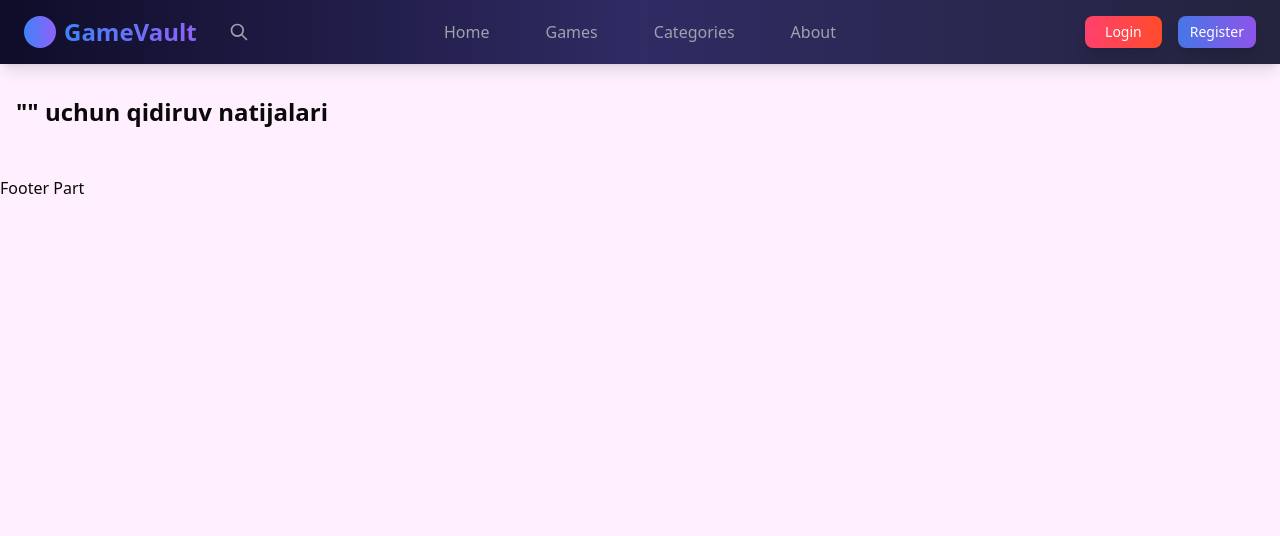
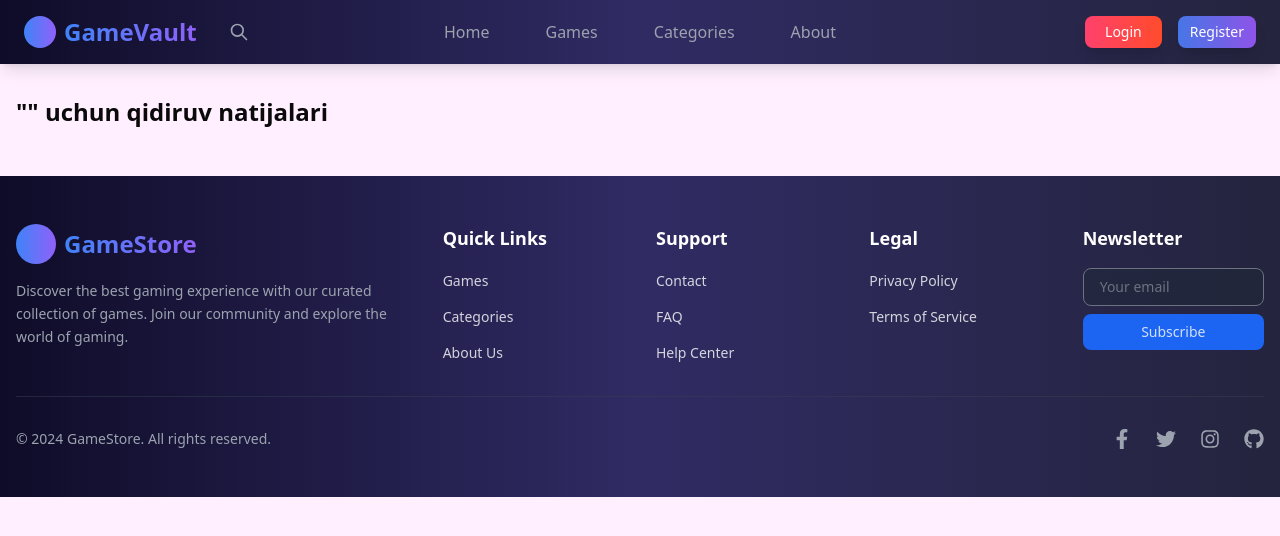
Before and after one commit to Eshkhuvvatofff/GameVault, a React (Vite) app: page /search in a window 1280 px wide. Shown: the top 536 px of the page. Built offline with nearby package versions, Linux system fonts and the light colour scheme.

Commit message:
burger fixed

```diff
--- a/src/components/footer/Footer.tsx
+++ b/src/components/footer/Footer.tsx
@@ -1,11 +1,138 @@
-import React from 'react'
+import React from 'react';
+import { Link } from 'react-router-dom';
+import { FaFacebookF, FaTwitter, FaInstagram, FaGithub } from 'react-icons/fa';
 
 const Footer = () => {
   return (
-    <div>
-      <h1>Footer Part</h1>
-    </div>
-  )
-}
+    <footer className="bg-gradient-to-r from-[#0f0c29] via-[#302b63] to-[#24243e] text-white/80">
+      <div className="mx-auto w-full max-w-screen-xl px-4 py-12">
+        {/* Top Section */}
+        <div className="grid grid-cols-1 gap-12 md:grid-cols-2 lg:grid-cols-6 lg:gap-8">
+          {/* Logo & Description */}
+          <div className="lg:col-span-2">
+            <Link to="/" className="flex items-center space-x-2">
+              <div className="w-10 h-10 bg-gradient-to-r from-blue-500 to-purple-500 rounded-full"></div>
+              <span className="text-2xl font-extrabold text-transparent bg-clip-text bg-gradient-to-r from-blue-500 to-purple-500">
+                GameStore
+              </span>
+            </Link>
+            <p className="mt-4 text-sm text-gray-400 leading-relaxed max-w-md">
+              Discover the best gaming experience with our curated collection of games.
+              Join our community and explore the world of gaming.
+            </p>
+          </div>
 
-export default Footer
+          {/* Quick Links */}
+          <div className="lg:col-span-1">
+            <h3 className="text-lg font-semibold text-white mb-4">Quick Links</h3>
+            <ul className="space-y-3">
+              <li>
+                <Link to="/games" className="text-sm hover:text-blue-400 transition-colors">
+                  Games
+                </Link>
+              </li>
+              <li>
+                <Link to="/categories" className="text-sm hover:text-blue-400 transition-colors">
+                  Categories
+                </Link>
+              </li>
+              <li>
+                <Link to="/about" className="text-sm hover:text-blue-400 transition-colors">
+                  About Us
+                </Link>
+              </li>
+            </ul>
+          </div>
+
+          {/* Support */}
+          <div className="lg:col-span-1">
+            <h3 className="text-lg font-semibold text-white mb-4">Support</h3>
+            <ul className="space-y-3">
+              <li>
+                <Link to="/contact" className="text-sm hover:text-blue-400 transition-colors">
+                  Contact
+                </Link>
+              </li>
+              <li>
+                <Link to="/faq" className="text-sm hover:text-blue-400 transition-colors">
+                  FAQ
+                </Link>
+              </li>
+              <li>
+                <Link to="/help" className="text-sm hover:text-blue-400 transition-colors">
+                  Help Center
+                </Link>
+              </li>
+            </ul>
+          </div>
+
+          {/* Legal */}
+          <div className="lg:col-span-1">
+            <h3 className="text-lg font-semibold text-white mb-4">Legal</h3>
+            <ul className="space-y-3">
+              <li>
+                <Link to="/privacy" className="text-sm hover:text-blue-400 transition-colors">
+                  Privacy Policy
+                </Link>
+              </li>
+              <li>
+                <Link to="/terms" className="text-sm hover:text-blue-400 transition-colors">
+                  Terms of Service
+                </Link>
+              </li>
+            </ul>
+          </div>
+
+          {/* Newsletter */}
+          <div className="lg:col-span-1">
+            <h3 className="text-lg font-semibold text-white mb-4">Newsletter</h3>
+            <form className="mt-2">
+              <div className="flex flex-col space-y-2">
+                <input
+                  type="email"
+                  placeholder="Your email"
+                  className="px-4 py-2 bg-gray-800/50 rounded-lg text-sm focus:outline-none focus:ring-2 focus:ring-blue-500"
+                />
+                <button
+                  type="submit"
+                  className="px-4 py-2 bg-blue-600 hover:bg-blue-700 rounded-lg text-sm font-medium transition-colors"
+                >
+                  Subscribe
+                </button>
+              </div>
+            </form>
+          </div>
+        </div>
+
+        {/* Divider */}
+        <hr className="my-8 border-gray-700/50" />
+
+        {/* Bottom Section */}
+        <div className="flex flex-col items-center space-y-4 sm:flex-row sm:justify-between sm:space-y-0">
+          {/* Copyright */}
+          <div className="text-sm text-gray-400">
+            © {new Date().getFullYear()} GameStore. All rights reserved.
+          </div>
+
+          {/* Social Links */}
+          <div className="flex space-x-6">
+            <a href="#" className="text-gray-400 hover:text-blue-400 transition-colors">
+              <FaFacebookF className="w-5 h-5" />
+            </a>
+            <a href="#" className="text-gray-400 hover:text-blue-400 transition-colors">
+              <FaTwitter className="w-5 h-5" />
+            </a>
+            <a href="#" className="text-gray-400 hover:text-blue-400 transition-colors">
+              <FaInstagram className="w-5 h-5" />
+            </a>
+            <a href="#" className="text-gray-400 hover:text-blue-400 transition-colors">
+              <FaGithub className="w-5 h-5" />
+            </a>
+          </div>
+        </div>
+      </div>
+    </footer>
+  );
+};
+
+export default Footer;
--- a/src/components/header/Header.tsx
+++ b/src/components/header/Header.tsx
@@ -120,26 +120,38 @@ const Header = () => {
 
         {/* Mobile Menu */}
         {isMenuOpen && (
-          <div className="lg:hidden mt-4 pb-4">
+          <div className="lg:hidden absolute top-[60px] left-0 right-0 mt-1 bg-gradient-to-r from-[#0f0c29] via-[#302b63] to-[#24243e] rounded-b-lg shadow-xl z-50">
+            <div className="px-4 py-3">
               <form onSubmit={handleSearch} className="relative mb-4">
                 <input
                   type="text"
                   value={searchQuery}
                   onChange={(e) => setSearchQuery(e.target.value)}
                   placeholder="Search for games..."
-                className="w-full h-10 px-4 bg-gray-700 text-white rounded-lg outline-none focus:outline-none focus:ring-0 focus:border-gray-700"
+                  className="w-full h-10 px-4 bg-gray-700/50 text-white rounded-lg outline-none focus:outline-none focus:ring-0 focus:border-gray-700"
                 />
-              <button type="submit" className="absolute right-3 top-1/2 transform -translate-y-1/2 text-gray-400">
+                <button
+                  type="submit"
+                  className="absolute right-3 top-1/2 transform -translate-y-1/2 text-gray-400"
+                >
                   <svg className="w-5 h-5" fill="none" stroke="currentColor" viewBox="0 0 24 24">
                     <path strokeLinecap="round" strokeLinejoin="round" strokeWidth="2" d="M21 21l-6-6m2-5a7 7 0 11-14 0 7 7 0 0114 0z" />
                   </svg>
                 </button>
               </form>
               <div className="flex flex-col space-y-4">
-              <Link to="/" className="text-gray-300 hover:text-white transition-colors">Home</Link>
-              <Link to="/games" className="text-gray-300 hover:text-white transition-colors">Games</Link>
-              <Link to="/categories" className="text-gray-300 hover:text-white transition-colors">Categories</Link>
-              <Link to="/about" className="text-gray-300 hover:text-white transition-colors">About</Link>
+                <Link to="/" className="text-gray-300 hover:text-white transition-colors">
+                  Home
+                </Link>
+                <Link to="/games" className="text-gray-300 hover:text-white transition-colors">
+                  Games
+                </Link>
+                <Link to="/categories" className="text-gray-300 hover:text-white transition-colors">
+                  Categories
+                </Link>
+                <Link to="/about" className="text-gray-300 hover:text-white transition-colors">
+                  About
+                </Link>
                 <div className="pt-4 flex flex-col space-y-4">
                   <Link
                     to="/login"
@@ -158,6 +170,7 @@ const Header = () => {
                 </div>
               </div>
             </div>
+          </div>
         )}
       </nav>
     </header>
```
Also changed, not shown: src/components/header/head.css (line endings or trailing spaces). Lines whose indentation alone changed are shown as unchanged.
